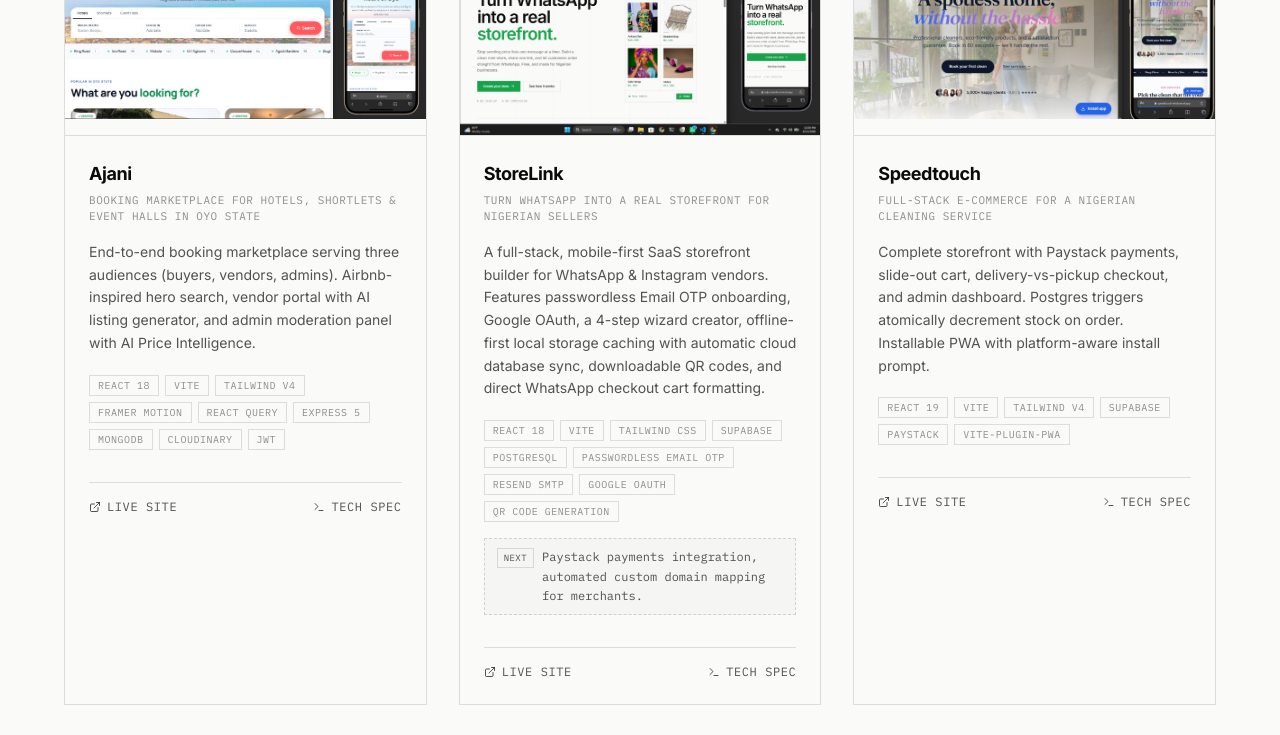
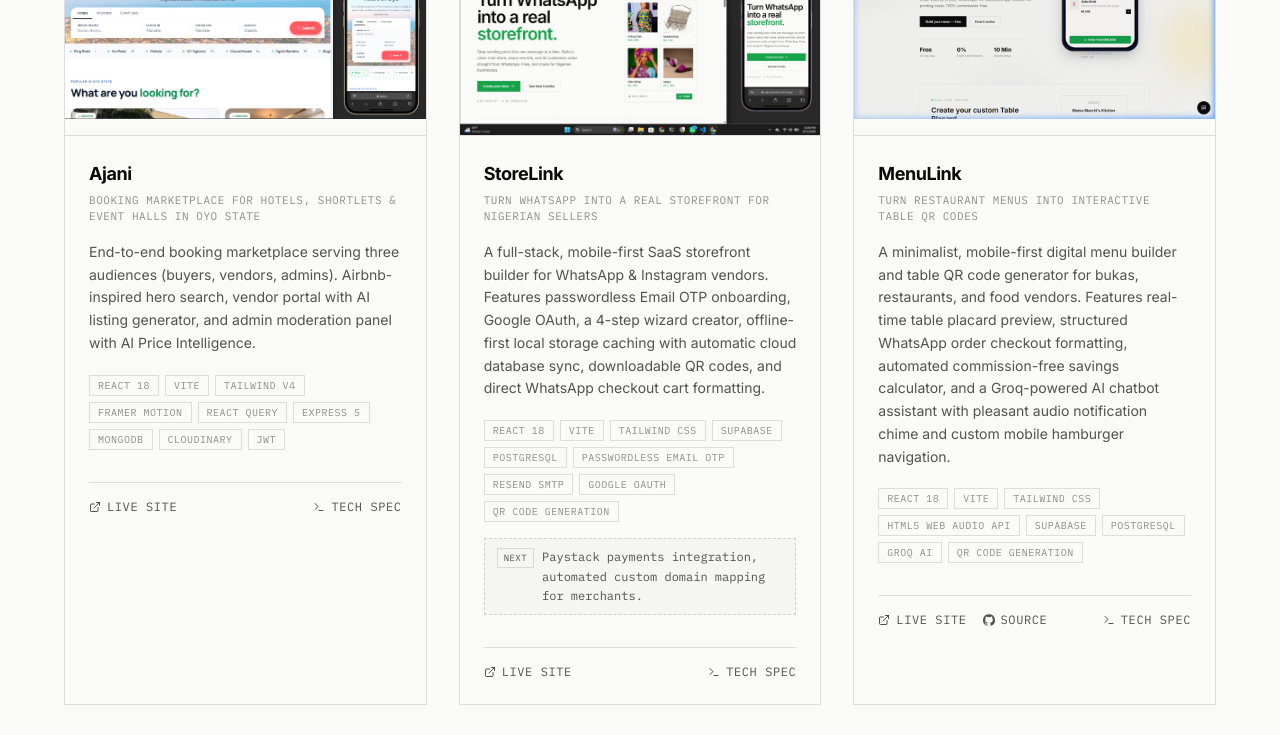
Before and after one commit to ola-ben/portfolio, a React (Vite) app: page / in a window 1280 px wide. Shown: the part 1760-2495 px from the top of the page. Built offline with nearby package versions, Linux system fonts and the light colour scheme.

Commit message:
feat: add MenuLink to portfolio projects

```diff
--- a/src/data/projects.js
+++ b/src/data/projects.js
@@ -1,6 +1,7 @@
 import ajaniImage from '../assets/ajaniai.jpeg'
 import vendorhqImage from '../assets/vendorhq.jpeg'
 import storelinkImage from '../assets/storelink.png'
+import menulinkImage from '../assets/menulink.png'
 import benleaseImage from '../assets/benlease.jpeg'
 import eatorderImage from '../assets/eatorder.jpeg'
 import speedtouchImage from '../assets/speedtouch.jpeg'
@@ -46,6 +47,30 @@
       flow: 'Client (Vite/React) ──► Supabase (Auth & DB) ──► Resend SMTP (OTP)\n                                └─► WhatsApp Checkout Link Generator',
       schema: 'stores {\n  id: uuid\n  owner_id: uuid (references auth.users)\n  name: text\n  slug: text (unique)\n  trial_ends_at: timestamp\n}',
       challenge: 'Engineered a seamless client-side migration path syncing local-only offline store states to Supabase database upon user registration, and resolved multi-tab synchronization race conditions.'
+    }
+  },
+  {
+    name: 'MenuLink',
+    tagline: 'Turn restaurant menus into interactive table QR codes',
+    description:
+      'A minimalist, mobile-first digital menu builder and table QR code generator for bukas, restaurants, and food vendors. Features real-time table placard preview, structured WhatsApp order checkout formatting, automated commission-free savings calculator, and a Groq-powered AI chatbot assistant with pleasant audio notification chime and custom mobile hamburger navigation.',
+    stack: [
+      'React 18',
+      'Vite',
+      'Tailwind CSS',
+      'HTML5 Web Audio API',
+      'Supabase',
+      'PostgreSQL',
+      'Groq AI',
+      'QR Code Generation'
+    ],
+    live: 'https://menulinkapp.vercel.app',
+    github: 'https://github.com/ola-ben/menu-builder',
+    image: menulinkImage,
+    spec: {
+      flow: 'Diner ──► Scan Table QR ──► Select Items ──► WhatsApp Checkout\n                                └─► Web Audio API & Groq Assistant',
+      schema: 'menu_orders {\n  id: uuid\n  menu_id: uuid (references menus)\n  items: jsonb (name, qty, price)\n  table_number: integer\n}',
+      challenge: 'Implemented a zero-dependency programmatic audio message notification chime using the Web Audio API, and designed a custom vertical flexbox layout for the simulated diner interface to guarantee a perfect scroll-free display across diverse viewports.'
     }
   },
   {
```
Also changed, not shown: src/assets/menulink.png (added).
